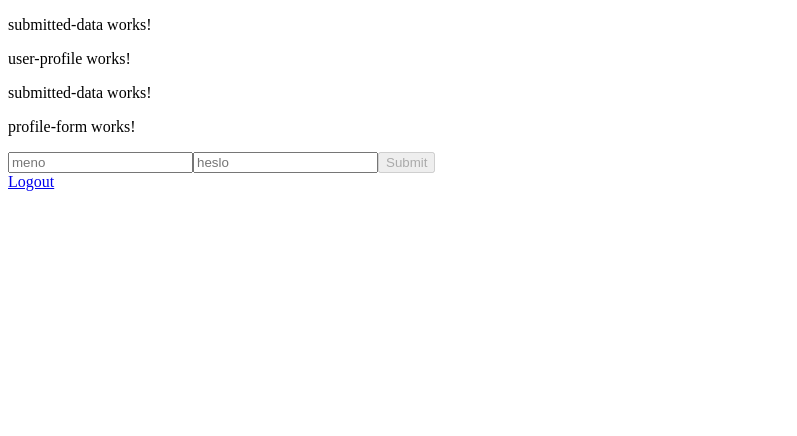
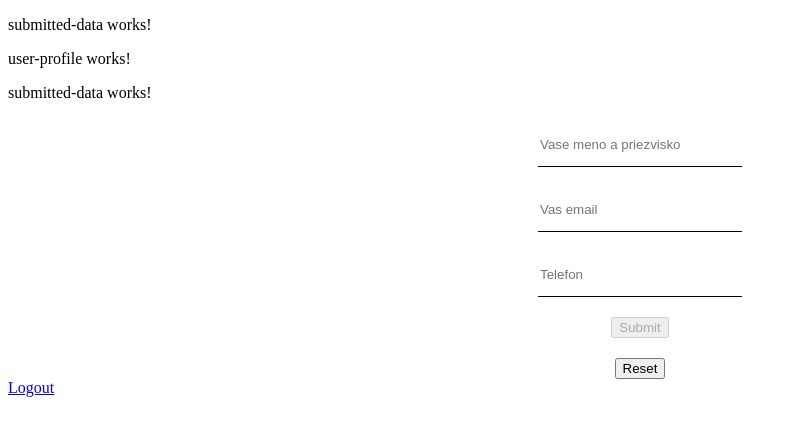
Before and after one commit to argalasjr/ct-zadanie, an Angular app: page / in a window 1280 px wide. Shown: the top 436 px of the page, without its empty margins (0-797 px from the left). Built offline with nearby package versions, Linux system fonts and the light colour scheme; sample sign-in values are in the browser's storage.

Commit message:
feat: profile form

```diff
--- a/src/app/app-routing.module.ts
+++ b/src/app/app-routing.module.ts
@@ -33,8 +33,12 @@ const routes: Routes = [];
             //loadChildren: () => import('./components/login/login.module').then(m => m.LoginModule)
           },
           {
+            //TODO: only if user is logged
             path: '**',
-            component: MainComponent
+            redirectTo: '',
+            component: MainComponent,
+            data: {requiresLogin: true},
+            canActivate: [AuthGuard]
           },
         ]
       },
--- a/src/app/components/main/main.component.scss
+++ b/src/app/components/main/main.component.scss
@@ -0,0 +1,3 @@
+:host {
+  display: block;
+}
--- a/src/app/components/profile-form/profile-form.component.html
+++ b/src/app/components/profile-form/profile-form.component.html
@@ -1,6 +1,10 @@
-<p>profile-form works!</p>
-<form [formGroup]="profileForm" (ngSubmit)="onSubmit()">
-  <input placeholder="meno" type="text" formControlName="username" />
-  <input placeholder="heslo" type="text" formControlName="password" />
+<form [formGroup]="profileForm" (ngSubmit)="onSubmit()" (ngReset)="onReset()">
+  <input [ngClass]="{'invalid': checkValidation('username') }" placeholder="Vase meno a priezvisko" type="text" formControlName="username" />
+  <input [ngClass]="{'invalid': checkValidation('email') }" placeholder="Vas email" type="email" formControlName="email" />
+  <input [ngClass]="{'invalid': checkValidation('phone') }" placeholder="Telefon" type="text" formControlName="phone" />
   <button type="submit" [disabled]="profileForm.invalid">Submit</button>
+  <button type="reset" [disabled]="!profileForm">Reset</button>
+  <div *ngIf="submitted">
+    success
+  </div>
 </form>
--- a/src/app/components/profile-form/profile-form.component.scss
+++ b/src/app/components/profile-form/profile-form.component.scss
@@ -0,0 +1,29 @@
+:host {
+  display: block;
+  text-align: center;
+}
+
+input {
+  display: block;
+  margin-top: 20px;
+  margin-left: auto;
+  margin-right: auto;
+  width: 200px;
+  height: 42px;
+  border: none;
+  line-height: 40px;
+  border-bottom: solid 1px black;
+  &:focus {
+    outline: none;
+  }
+  &.invalid {
+    border-bottom: solid 1px red;
+  }
+}
+
+button {
+  display: block;
+  margin-top: 20px;
+  margin-left: auto;
+  margin-right: auto;
+}
--- a/src/app/components/profile-form/profile-form.component.ts
+++ b/src/app/components/profile-form/profile-form.component.ts
@@ -7,19 +7,30 @@ import { FormGroup, FormControl, Validators } from '@angular/forms';
   styleUrls: ['./profile-form.component.scss']
 })
 export class ProfileFormComponent implements OnInit {
+  public submitted!: boolean;
   public profileForm: FormGroup;
   constructor() { }
 
   ngOnInit(): void {
     this.profileForm = new FormGroup({
       username: new FormControl(null, [Validators.required, Validators.minLength(5)]),
-      password: new FormControl(null, [Validators.required, Validators.minLength(5)]),
+      email: new FormControl(null, [Validators.required, Validators.email]),
+      phone: new FormControl(null),
     });
   }
   public onSubmit(): void {
-    // this.isLoggedIn = true;
-    // localStorage.setItem('login', JSON.stringify(this.isLoggedIn));
-    //this.router.navigate(['/']);
+    this.submitted = true
+    console.log(this.profileForm.getRawValue())
+  }
+
+  public onReset(): void {
+    this.submitted = false;
+    this.profileForm.reset()
+  }
+
+  public checkValidation(controlName: string): boolean {
+    return this.profileForm.controls[controlName].invalid &&
+    (this.profileForm.controls[controlName].touched || this.profileForm.controls[controlName].dirty)
   }
 
 
```
